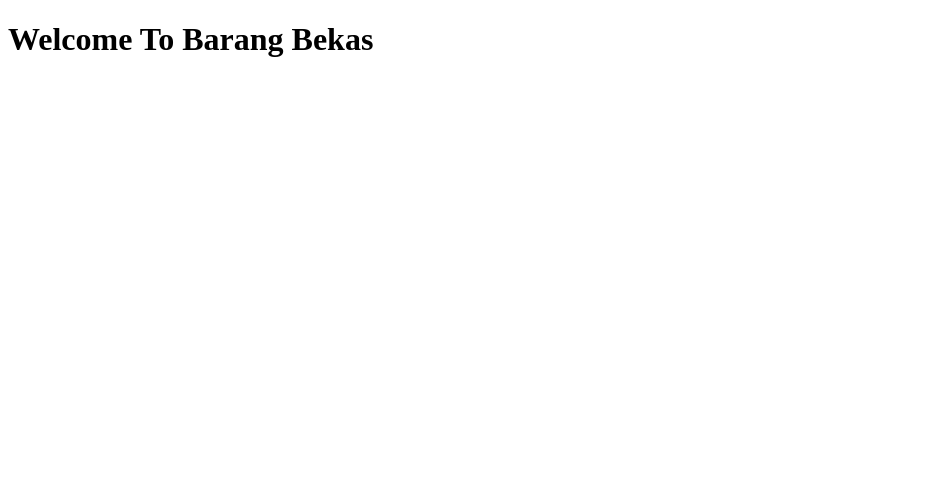
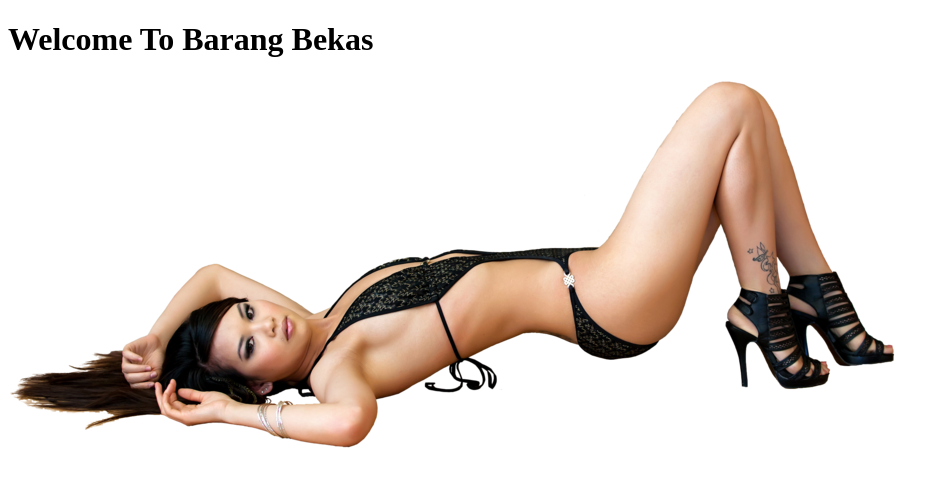
Before and after one commit to barangbekas/.com, a plain HTML site: page index.html in a window 1280 px wide. Shown: the whole page, without its empty margins (0-950 px from the left). Drawn offline with Linux system fonts and the light colour scheme.

Commit message:
Update index.html

```diff
--- a/index.html
+++ b/index.html
@@ -7,5 +7,6 @@
       <h1>
         Welcome To Barang Bekas
       </h1>
+      <img src="images/Daco_4146553.png">
     </body>
   </html>
```
